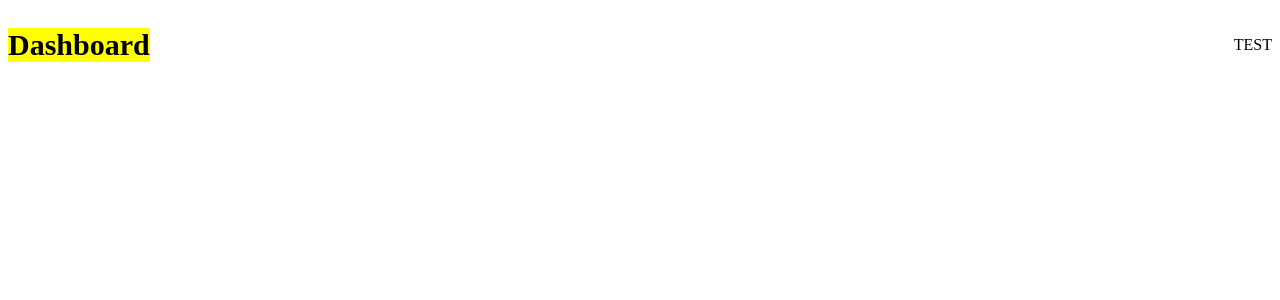
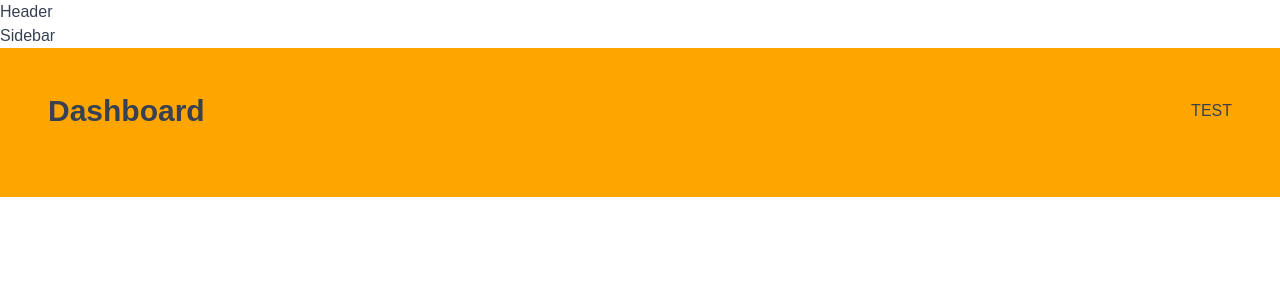
Before and after one commit to VictorDevLab/the-oasis, a React app: page /dashboard in a window 1280 px wide. Shown: the top 300 px of the page. Built offline with nearby package versions, Linux system fonts and the light colour scheme; the HTML template or start-up script is replaced by a standard one.

Commit message:
build the app layout

```diff
--- a/src/App.jsx
+++ b/src/App.jsx
@@ -1,4 +1,5 @@
 import { BrowserRouter, Navigate, Route, Routes } from "react-router-dom";
+import GlobalStyle from "./styles/GlobalStyle";
 import Dashboard from "./pages/Dashboard";
 import Bookings from "./pages/Bookings";
 import Cabins from "./pages/Cabins";
@@ -7,12 +8,16 @@ import Settings from "./pages/Settings";
 import Account from "./pages/Account";
 import Login from "./pages/Login";
 import PageNotFound from "./pages/PageNotFound";
+import AppLayout from "./ui/AppLayout";
 
 function App() {
   return (
+    <>
+      <GlobalStyle />
       <BrowserRouter>
         <Routes>
           {/* replace so that the url gets replaced in the history stack */}
+          <Route element={<AppLayout />}>
             <Route index element={<Navigate replace to="dashboard" />} />
             <Route path="dashboard" element={<Dashboard />} />
             <Route path="bookings" element={<Bookings />} />
@@ -20,10 +25,13 @@ function App() {
             <Route path="users" element={<Users />} />
             <Route path="settings" element={<Settings />} />
             <Route path="account" element={<Account />} />
+          </Route>
+
           <Route path="login" element={<Login />} />
           <Route path="*" element={<PageNotFound />} />
         </Routes>
       </BrowserRouter>
+    </>
   );
 }
 
--- /dev/null
+++ b/src/ui/AppLayout.jsx
@@ -0,0 +1,23 @@
+import { Outlet } from "react-router-dom";
+import Header from "./Header";
+import Sidebar from "./Sidebar";
+import styled from "styled-components";
+
+const Main = styled.main`
+  background-color: orange;
+  padding: 4rem 4.8rem 6.4rem;
+`;
+
+function AppLayout() {
+  return (
+    <div>
+      <Header />
+      <Sidebar />
+      <Main>
+        <Outlet />
+      </Main>
+    </div>
+  );
+}
+
+export default AppLayout;
--- /dev/null
+++ b/src/ui/Header.jsx
@@ -0,0 +1,7 @@
+function Header() {
+  return (
+    <header>Header</header>
+  )
+}
+
+export default Header
--- a/src/ui/Heading.jsx
+++ b/src/ui/Heading.jsx
@@ -4,7 +4,6 @@ const Heading = styled.h1`
   ${(props) =>
     props.as === "h1" &&
     css`
-      background-color: yellow;
       font-weight: 600;
       font-size: 30px;
     `}
--- /dev/null
+++ b/src/ui/Sidebar.jsx
@@ -0,0 +1,7 @@
+function Sidebar() {
+  return (
+    <aside>Sidebar</aside>
+  )
+}
+
+export default Sidebar
```
Lines whose indentation alone changed are shown as unchanged.
